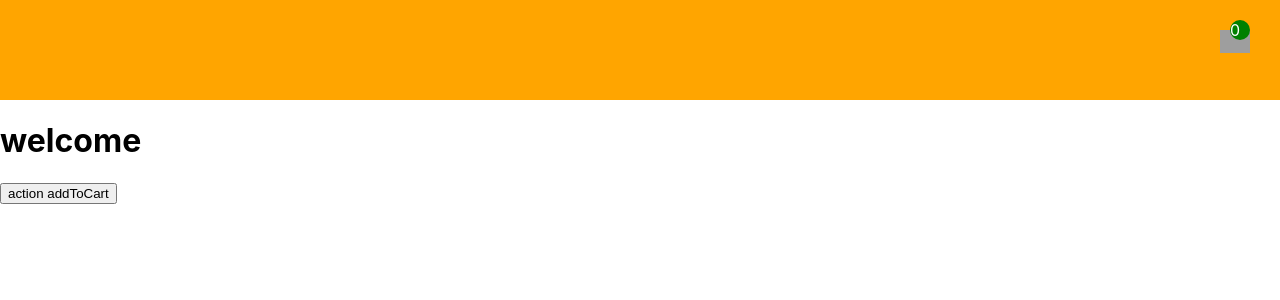
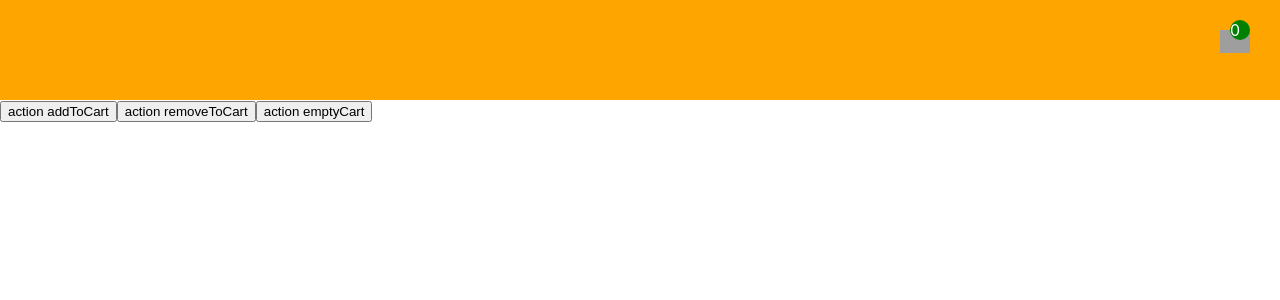
Before and after one commit to PriyankaBawanna/ReactReduxSaga, a React (Create React App) app: page / in a window 1280 px wide. Shown: the top 300 px of the page. Built offline with nearby package versions, Linux system fonts and the light colour scheme; grey boxes are pictures that could not be loaded.

Commit message:
remove cart and empty cart add

```diff
--- a/src/App.js
+++ b/src/App.js
@@ -1,6 +1,5 @@
 import React from "react";
-import { addToCart } from "./reduxSaga/action";
-import { removeToCart } from "./reduxSaga/removeCart/removeAction";
+
 import Header from "./component/header";
 import { useDispatch } from "react-redux";
 import Main from "./component/Main";
--- a/src/component/Main.js
+++ b/src/component/Main.js
@@ -1,12 +1,11 @@
 import React from "react";
-import { addToCart } from "../reduxSaga/action";
+import { addToCart, removeToCart, emptyCart } from "../reduxSaga/action";
 import { useDispatch } from "react-redux";
 function Main() {
   const dispatch = useDispatch();
 
   return (
     <>
-      <h1>welcome</h1>
       <button
         onClick={() => {
           dispatch(addToCart());
@@ -14,6 +13,22 @@ function Main() {
       >
         action addToCart
       </button>
+
+      <button
+        onClick={() => {
+          dispatch(removeToCart());
+        }}
+      >
+        action removeToCart
+      </button>
+
+      <button
+        onClick={() => {
+          dispatch(emptyCart());
+        }}
+      >
+        action emptyCart
+      </button>
     </>
   );
 }
--- a/src/reduxSaga/action.js
+++ b/src/reduxSaga/action.js
@@ -1,5 +1,5 @@
 import { ADD_TO_CART } from "./constant";
-
+import { REMOVE_TO_CART, EMPTY_CART } from "./constant";
 export const addToCart = () => {
   console.log("Action is called ");
   return {
@@ -7,3 +7,17 @@ export const addToCart = () => {
     data: "1 item",
   };
 };
+export const removeToCart = () => {
+  console.log("Action is called remove to cart  ");
+  return {
+    type: "REMOVE_TO_CART",
+    data: "1 item",
+  };
+};
+
+export const emptyCart = () => {
+  console.log("empty card ");
+  return {
+    type: "EMPTY_CART",
+  };
+};
--- a/src/reduxSaga/constant.js
+++ b/src/reduxSaga/constant.js
@@ -1 +1,3 @@
 export const ADD_TO_CART = "ADD_TO_CART"; //this add to cart wil be added into reducer to perform action
+export const REMOVE_TO_CART = "REMOVE_TO_CART";
+export const EMPTY_CART = "EMPTY_CART";
--- a/src/reduxSaga/reducer.js
+++ b/src/reduxSaga/reducer.js
@@ -1,6 +1,4 @@
-import { ADD_TO_CART } from "./constant";
-import { REMOVE_TO_CART } from "./removeCart/constantRemove";
-
+import { ADD_TO_CART, REMOVE_TO_CART, EMPTY_CART } from "./constant";
 export const cartData = (data = [], action) => {
   switch (action.type) {
     case ADD_TO_CART:
@@ -8,6 +6,18 @@ export const cartData = (data = [], action) => {
       //return 1 + 1; // this value will be return in header.js when AddToCart operation will called
       //return [action.data]; in this case count of action called not increase so that why next step is follow
       return [action.data, ...data];
+
+    case REMOVE_TO_CART:
+      data.length = data.length - 1;
+      console.log("REMOVE_TO_CART reducer execute", action);
+      return [...data];
+
+    case EMPTY_CART:
+      console.log("EMPTY_CART");
+      data = []; //In this case we need to call backend API as well to Empty the
+
+      return [...data];
+
     default:
       //in the case when no action match console.log("no condition Match ");
       return data;
--- a/src/reduxSaga/removeCart/constantRemove.js
+++ /dev/null
@@ -1 +0,0 @@
-export const REMOVE_TO_CART = "REMOVE_TO_CART";
--- a/src/reduxSaga/removeCart/reducerRemove.js
+++ /dev/null
@@ -1,13 +0,0 @@
-import { REMOVE_TO_CART } from "./constantRemove";
-
-export const removeCartData = (data = [], action) => {
-  switch (action.type) {
-    case REMOVE_TO_CART:
-      console.log("REMOVE_TO_CART reducer execute", action);
-      return 1 + 1;
-
-    default:
-      console.log("no condition Match ");
-      return 0;
-  }
-};
--- a/src/reduxSaga/removeCart/removeAction.js
+++ /dev/null
@@ -1,8 +0,0 @@
-import { REMOVE_TO_CART } from "./constantRemove";
-export const removeToCart = () => {
-  console.log(" Remove Action is called ");
-  return {
-    type: "REMOVE_TO_CART",
-    data: "1 item",
-  };
-};
--- a/src/reduxSaga/rootreducer.js
+++ b/src/reduxSaga/rootreducer.js
@@ -1,7 +1,5 @@
 import { combineReducers } from "redux";
 import { cartData } from "./reducer";
-import { removeCartData } from "./removeCart/reducerRemove";
 export default combineReducers({
   cartData: cartData,
-  removeCartData: removeCartData,
 });
```
